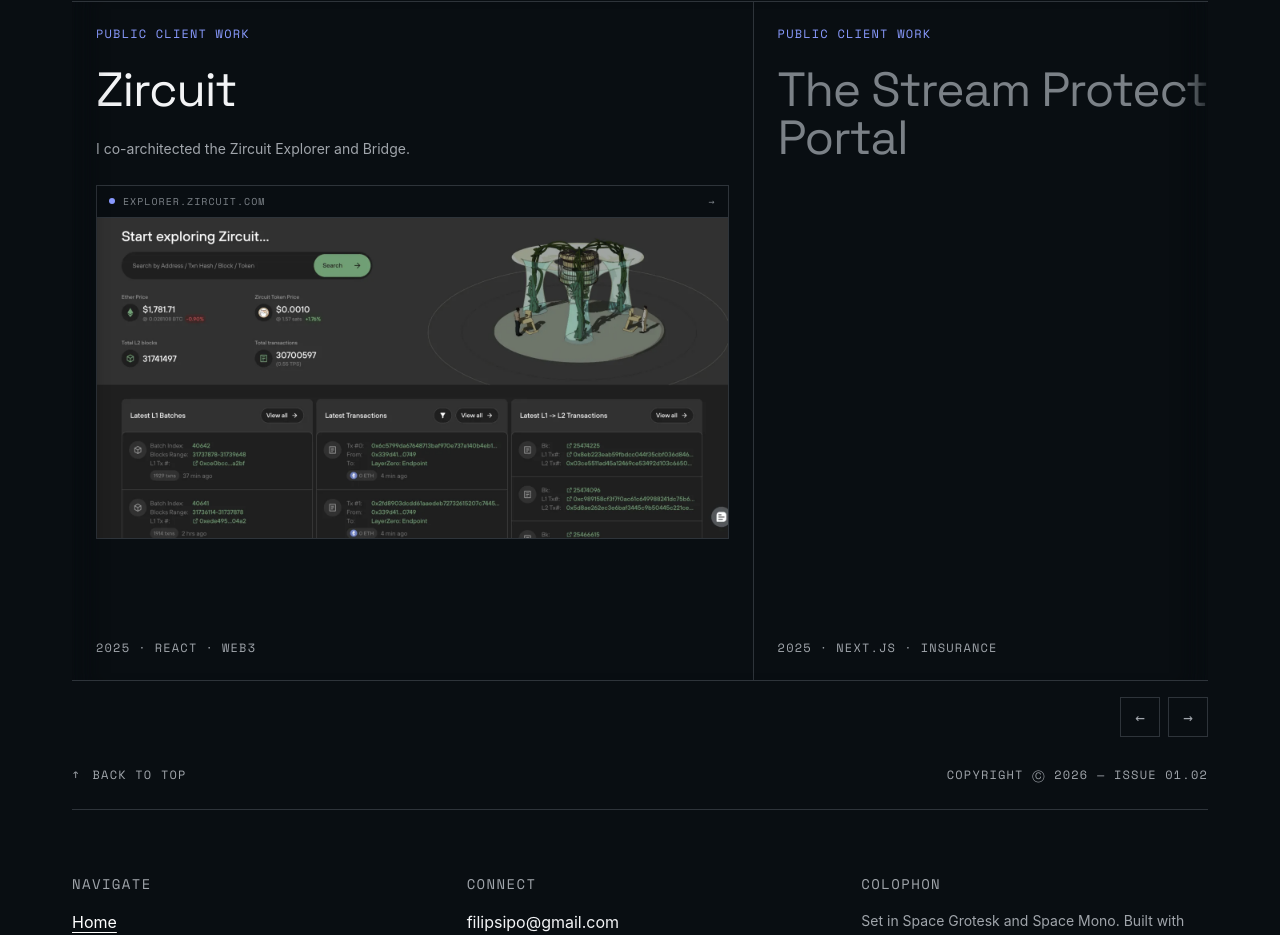
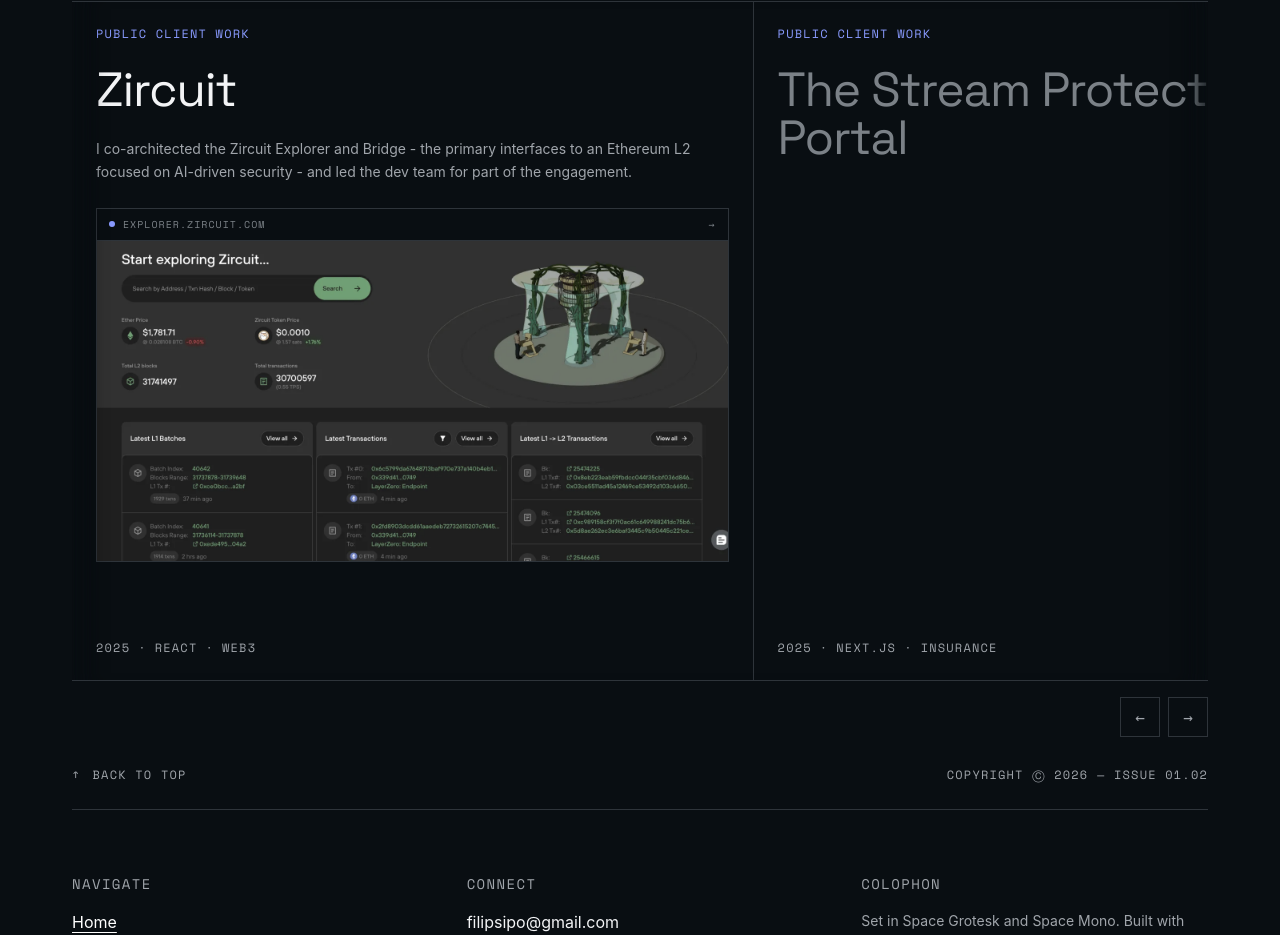
Before and after one commit to filipcodes/portfolio-2026, a React (Vite) app: page / in a window 1280 px wide. Shown: the part 1027-1962 px from the top of the page. Built offline with nearby package versions, Linux system fonts and the light colour scheme.

Commit message:
feat: Add proper copy

```diff
--- a/src/routes/-home/constants/works.ts
+++ b/src/routes/-home/constants/works.ts
@@ -22,7 +22,8 @@
     tag: 'Public Client Work',
     title: 'Zircuit',
     href: 'https://explorer.zircuit.com/',
-    description: 'I co-architected the Zircuit Explorer and Bridge.',
+    description:
+      'I co-architected the Zircuit Explorer and Bridge - the primary interfaces to an Ethereum L2 focused on AI-driven security - and led the dev team for part of the engagement.',
     metaTags: ['2025', 'React', 'Web3'],
     media: {
       src: zircuitScreenshot,
@@ -36,7 +37,7 @@
     title: 'The Stream Protection Portal',
     href: 'https://www.thestreamplan.com/',
     description:
-      'I worked closely with major US companies adapting the portal.',
+      'I co-developed The Stream Protection Portal - a digital layer over US insurance paperwork that plugs into the processes and documentation of four major United States insurers.',
     metaTags: ['2025', 'Next.js', 'Insurance'],
     media: {
       src: streamPlanScreenshot,
```
